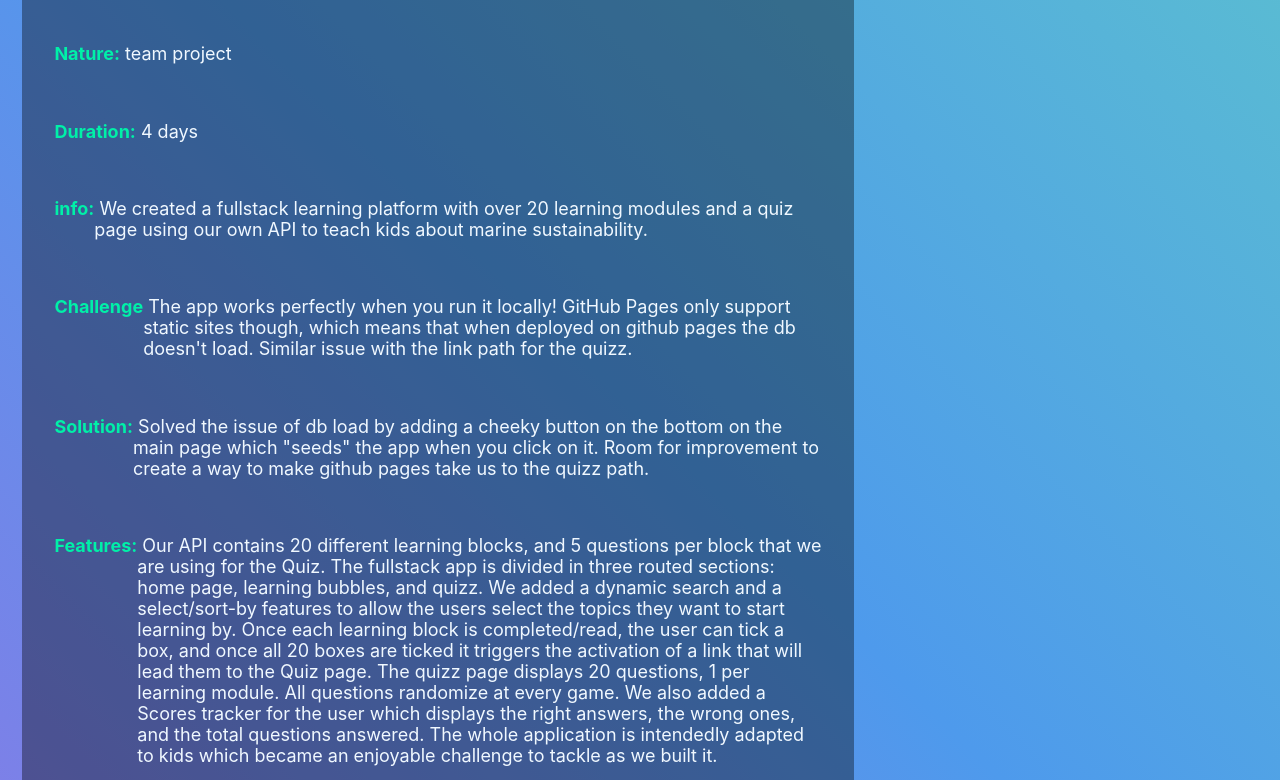
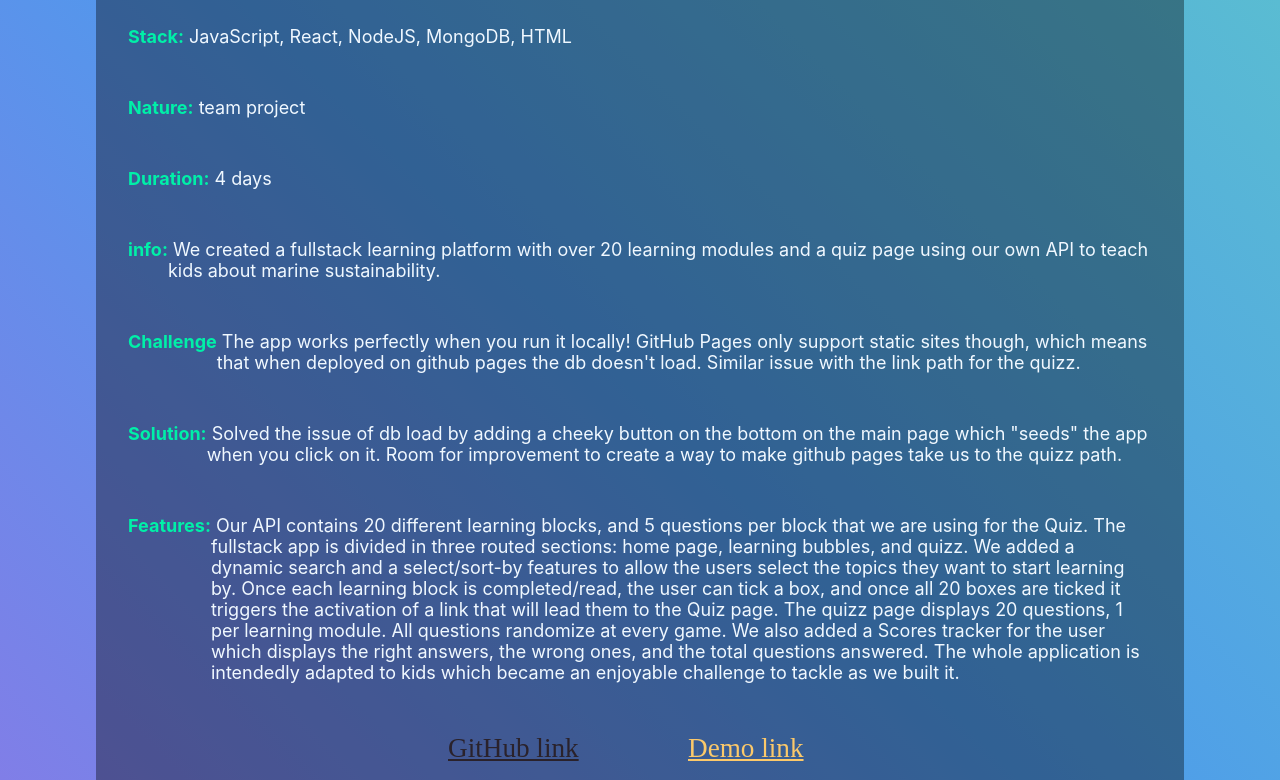
Before and after one commit to Laufley/old_portfolio, a React (Create React App) app: page /Projects/0 in a window 1280 px wide. Shown: the part 638-1418 px from the top of the page. Built offline with nearby package versions, Linux system fonts and the light colour scheme; a web font is replaced by a local one.

Commit message:
when query for mobile landscape made it messed up the normal laptop view, but it has now been corrected. Not the ideal solution but this will do for now

```diff
--- a/src/App.css
+++ b/src/App.css
@@ -16,7 +16,7 @@ body {
       background-position: 0% 50%;
     }
   }
-
+/*
   @media only screen and (max-width: 820px) {
     body {
       background: repeating-linear-gradient(45deg, #ffffff,#f87171, #ba5ee2, #4e9aec, #67e2b5, #40eeb7);
@@ -24,13 +24,9 @@ body {
       animation: gradient 20s ease infinite;
       height:fit-content;
     }
-  }
+  } */
 
-  @media only screen and (orientation: landscape) {
-    body{
-      width: 100%;
-    }
 
-  }
+
 
   /* #de3274, */
--- a/src/Components/ProjectById.css
+++ b/src/Components/ProjectById.css
@@ -44,7 +44,7 @@
         [individual-solution individual-solution] auto
         [individual-feature individual-feature] auto
         [individual-link individual-demo-link] auto ;
-    width: 80%;
+    width: 800%;
     margin-left: 6rem;
     margin-top: 7rem;
     padding: 2rem;
@@ -437,20 +437,20 @@
     #individual-title {
         grid-area: individual-title;
         color: rgb(249, 246, 246);
-        font-size: 30px;
+        font-size: 50px;
         justify-content: flex-start;
         box-shadow: #5999E8;
-        margin-left: 2rem;
+        margin-left: 8rem;
     }
 
     #individual-back {
         grid-area: individual-back;
         display: flex;
         text-align: end;
-        margin-left: 24rem;
+        margin-left: 45rem;
         margin-top: 2%;
         color: #393235;
-        font-size: 20px;
+        font-size: 32px;
         text-decoration: none;
     }
 
@@ -470,89 +470,81 @@
             [individual-solution individual-solution] auto
             [individual-feature individual-feature] auto
             [individual-link individual-demo-link] auto;
-        width: 60%;
-        margin-left: 1.4rem;
+        width: 80%;
+        margin-left: 6rem;
         margin-top: 7rem;
         padding: 2rem;
         font-size: 18px;
         max-height: max-content;
-        margin-bottom: 10%;
+        margin-bottom: 2%;
     }
 
     #individual-img {
         display: flex;
         grid-area: individual-img;
-        height: 90%;
-        width: 100%;
-        margin-left: -15px;
+        height: 30rem;
+        width: 60rem;
         border: 4px solid #393235;
         border-radius: 1rem;
         box-shadow: 5px 4px #2c2c2d;
     }
 
     #individual-stack{
-        margin-top: 5%;
         display: flex;
         color: aliceblue;
         grid-area: individual-stack;
     }
 
     #individual-nature {
-        margin-top: 5%;
         display: flex;
         color: aliceblue;
         grid-area: individual-nature;
     }
 
     #individual-duration{
-        margin-top: 5%;
         display: flex;
         color: aliceblue;
         grid-area: individual-duration;
     }
 
     #individual-info{
-        margin-top: 5%;
         display: flex;
         color: aliceblue;
         grid-area: individual-info;
     }
 
     #individual-challenge{
-        margin-top: 5%;
         display: flex;
         color: aliceblue;
         grid-area: individual-challenge;
     }
 
     #individual-solution{
-        margin-top: 5%;
         display: flex;
         color: aliceblue;
         grid-area: individual-solution;
     }
 
     #individual-feature {
-        margin-top: 5%;
         display: flex;
         color: aliceblue;
         grid-area: individual-feature;
     }
 
     #individual-github-link {
-        margin-top: 5%;
+        margin-top: 2rem;
         display: flex;
         grid-area: individual-link;
         font-family: 'Sigmar', cursive;
         /* color: rgb(224, 247, 246); */
         color: rgb(42, 34, 43);
-        margin-left: 8rem;
+        margin-left: 20rem;
         font-size: 1.7rem;
     }
 
     #individual-demo-link {
-        margin-top: 5%;
-        margin-left: 22rem;
+        margin-top: 2rem;
+        margin-left: 35rem;
         display: flex;
         grid-area: individual-demo-link;
         font-family: 'Sigmar', cursive;
```
